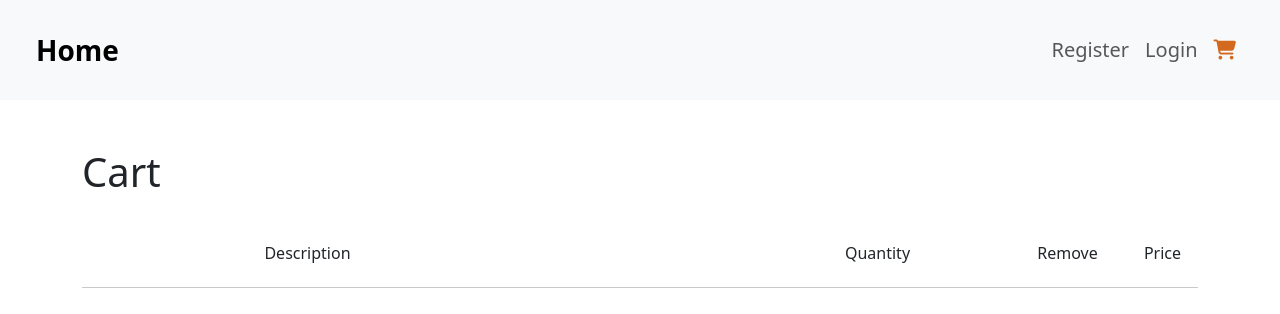
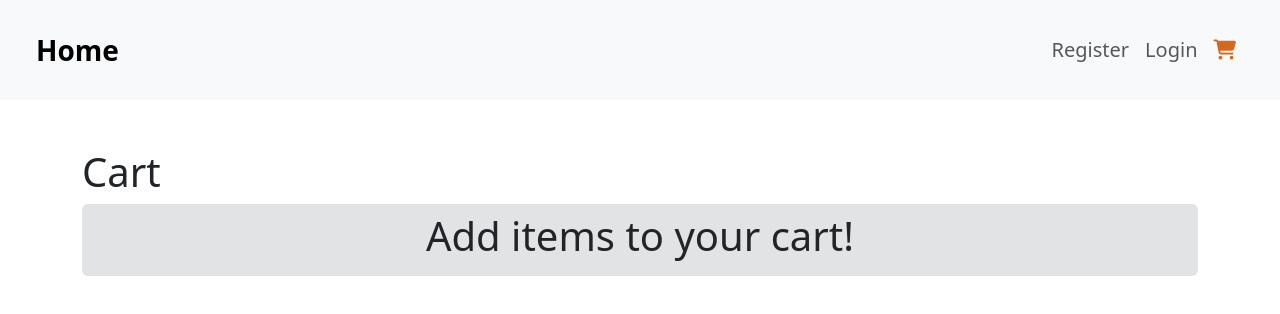
Before and after one commit to ZiadNouh/e-commerce-Angular, an Angular app: page /cart in a window 1280 px wide. Shown: the top 314 px of the page. Built offline with nearby package versions, Linux system fonts and the light colour scheme.

Commit message:
handled empty cart ui

```diff
--- a/src/app/cart/cart.component.html
+++ b/src/app/cart/cart.component.html
@@ -1,5 +1,6 @@
 <div class="container mt-5">
   <h1>Cart</h1>
+  @if (cartItems.length) {
   <div class="row mt-5">
     <div class="col-5 text-center">
       <h6>Description</h6>
@@ -17,7 +18,7 @@
 
   <app-cart-product [product]="item"></app-cart-product>
 
-  } @if(totalPrice>0){
+  }@if(totalPrice>0){
   <div class="row mt-5">
     <div
       class="offset-10 col-2 text-center d-flex justify-content-between align-items-center border border-1 border-dark p-4"
@@ -26,5 +27,10 @@
       <h4>{{ totalPrice }}</h4>
     </div>
   </div>
+  }}@else {
+
+  <div class="bg-secondary-subtle p-2 rounded-2 text-center">
+    <h1 class="">Add items to your cart!</h1>
+  </div>
   }
 </div>
```
